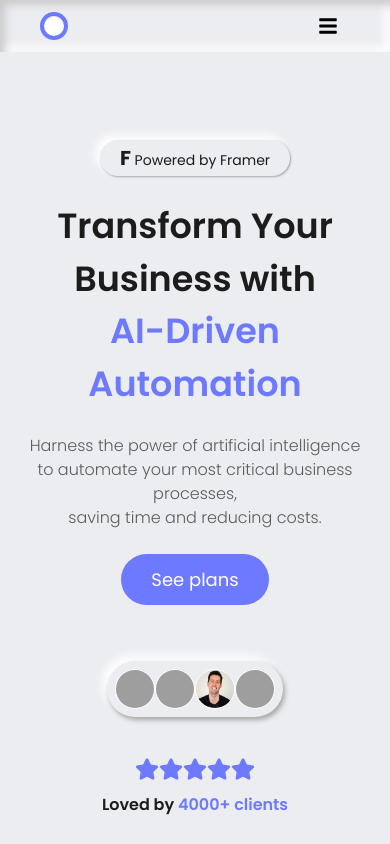
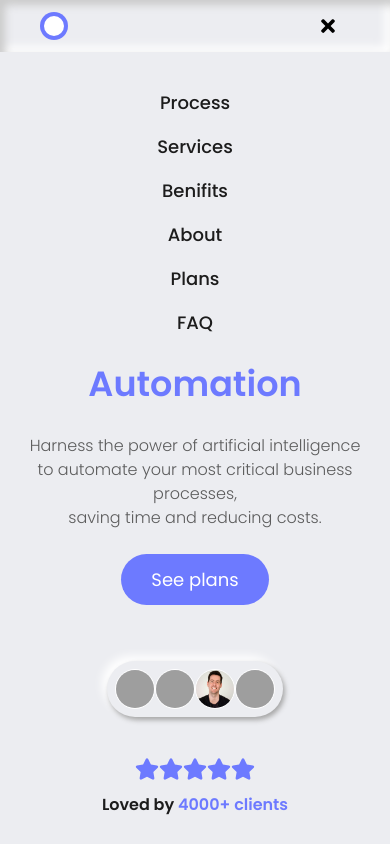
Before and after one commit to Qassimm/Hypersoniccc, a React (Vite) app: page / in a window 390 px wide. Both pictures are taken after a click on the button 328 px from the left and 26 px from the top of the page. Shown: the top 844 px of the page. Built offline with nearby package versions, Linux system fonts and the light colour scheme; grey boxes are pictures that could not be loaded; a web font is replaced by a local one.

Commit message:
Few updates accomplish

```diff
--- a/index.html
+++ b/index.html
@@ -1,13 +1,13 @@
 <!doctype html>
-<html lang="en">
+<html class="scroll-smooth" lang="en">
   <head>
     <meta charset="UTF-8" />
     <link rel="icon" type="image/svg+xml" href="/vite.svg" />
     <meta name="viewport" content="width=device-width, initial-scale=1.0" />
     <title>Vite + React</title>
   </head>
-  <body>
-    <div id="root" class="bg-[#ecedf1] h-screen"></div>
+  <body >
+    <div id="root" class="bg-[#ecedf1] h-screen "></div>
     <script type="module" src="/src/main.jsx"></script>
   </body>
 </html>
--- a/src/App.jsx
+++ b/src/App.jsx
@@ -10,24 +10,27 @@ import Plans from './COMPONENT/Plans'
 import Testimonial from './COMPONENT/Testimonial'
 import FAQ from './COMPONENT/FAQ'
 import Footer from './COMPONENT/Footer'
+import { useState } from 'react'
 
 
 
 function App() {
 
+  const [activeLink, setActiveLink] = useState('');
 
   return (
-    <div className='font-poppins'>
-    <Navbar/>
+    <div className='font-poppins scroll-smooth'>
+
+    <Navbar activeLink={activeLink} setActiveLink={setActiveLink}/>
     <Hero/>
     <Process/>
     <Services/>
     <Benifits/>
-    <About/>
+    <About />
     <Plans/>
     <Testimonial/>
     <FAQ/>
-    <Footer/>
+    <Footer setActiveLink={setActiveLink}/>
     </div>
   )
 }
--- a/src/COMPONENT/About.jsx
+++ b/src/COMPONENT/About.jsx
@@ -1,11 +1,43 @@
+// import React from 'react'
+
+// function About() {
+//   return (
+//     <div  className='relative md:top-50 pt-30 sm:pt-60 md:pt-50 bg-[#ECEDF1] flex flex-col overflow-x-hidden items-center'>
+
+//       {/* headingsection */}
+
+//       <div  className="flex flex-col gap-[40px] py-[40px]">
+//         <div className="gap-[10px] flex flex-col items-center justify-center">
+//           <p className="bg-[ecedf1] text-[#6D7AFF] shadow-[inset_3px_3px_3px_#CACACA,inset_-5px_-5px_10px_white] py-1 md:py-2 px-4 rounded-3xl">
+//             About
+//           </p>
+//           <h2 className="text-[29px] 2xl:text-[45px] md:text-[40px] font-semibold text-[#1C1C1C] text-center">
+//             Who We Are
+//           </h2>
+//           <p className="text-[16px] md:text-[24px] text-[#4d4d4d] text-center w-70 md:w-189 font-medium ">
+//             We are <span className='text-[#6d7aff]'>HyperSonic</span>, a leading AI Automation Agency dedicated to transforming businesses with cutting-edge technology and innovative solutions. Our team is committed to driving efficiency and growth for your business
+//           </p>
+
+//           <button className='px-[30px] py-[12px] bg-[#6d7aff] rounded-4xl text-white  text-[18px]  cursor-pointer duration-300 hover:bg-black mt-[30px]'>Learn more</button>
+//         </div>
+//       </div>
+
+//       {/* ------------------------ */}
+//     </div>
+
+//   )
+// }
+
+// export default About
+
+
 import React from 'react'
 
 function About() {
   return (
-    <div className='relative md:top-50 pt-30 sm:pt-60 md:pt-50 bg-[#ECEDF1] flex flex-col overflow-x-hidden items-center'>
+    <div id="about" className='relative md:top-50 pt-30 sm:pt-60 md:pt-50 bg-[#ECEDF1] flex flex-col overflow-x-hidden items-center'>
 
       {/* headingsection */}
-
       <div className="flex flex-col gap-[40px] py-[40px]">
         <div className="gap-[10px] flex flex-col items-center justify-center">
           <p className="bg-[ecedf1] text-[#6D7AFF] shadow-[inset_3px_3px_3px_#CACACA,inset_-5px_-5px_10px_white] py-1 md:py-2 px-4 rounded-3xl">
@@ -18,13 +50,12 @@ function About() {
             We are <span className='text-[#6d7aff]'>HyperSonic</span>, a leading AI Automation Agency dedicated to transforming businesses with cutting-edge technology and innovative solutions. Our team is committed to driving efficiency and growth for your business
           </p>
 
-          <button className='px-[30px] py-[12px] bg-[#6d7aff] rounded-4xl text-white  text-[18px]  cursor-pointer duration-300 hover:bg-black mt-[30px]'>Learn more</button>
+          <button className='px-[30px] py-[12px] bg-[#6d7aff] rounded-4xl text-white text-[18px] cursor-pointer duration-300 hover:bg-black mt-[30px]'>
+            Learn more
+          </button>
         </div>
       </div>
-
-      {/* ------------------------ */}
     </div>
-
   )
 }
 
--- a/src/COMPONENT/Benifits.jsx
+++ b/src/COMPONENT/Benifits.jsx
@@ -43,7 +43,7 @@ const benefitsData = [
 
 function Benifits() {
   return (
-    <div className="relative md:top-50 pt-30 sm:pt-60 md:pt-50 bg-[#ECEDF1] flex flex-col overflow-x-hidden items-center">
+    <div id="benefits" className="relative md:top-50 pt-30 sm:pt-60 md:pt-50 bg-[#ECEDF1] flex flex-col overflow-x-hidden items-center">
       {/* Heading Section */}
       <div className="flex flex-col gap-[40px] py-[40px]">
         <div className="gap-[10px] flex flex-col items-center justify-center">
--- a/src/COMPONENT/FAQ.jsx
+++ b/src/COMPONENT/FAQ.jsx
@@ -12,7 +12,7 @@ function FAQ() {
 ];
 
   return (
-    <div className='relative md:top-50 pt-30 sm:pt-60 md:pt-25 bg-[#ECEDF1] flex flex-col overflow-x-hidden items-center pb-5'>
+    <div id='faq' className='relative md:top-50 pt-30 sm:pt-60 md:pt-25 bg-[#ECEDF1] flex flex-col overflow-x-hidden items-center pb-5'>
 
        {/* heading section */}
 
--- a/src/COMPONENT/Footer.jsx
+++ b/src/COMPONENT/Footer.jsx
@@ -1,7 +1,7 @@
 import React from 'react'
 import { FaTwitter , FaInstagram , FaLinkedin , FaFacebook } from 'react-icons/fa'
 
-function Footer() {
+function Footer({ setActiveLink }) {
 
     const socialIcons = [
   { icon: FaLinkedin, hoverColor: "hover:bg-blue-500" },
@@ -9,6 +9,14 @@ function Footer() {
   { icon: FaInstagram, hoverColor: "hover:bg-pink-500" },
   { icon: FaFacebook, hoverColor: "hover:bg-blue-600" },
 ];
+
+const navLinks = [{ label: "Process", href: "#process" },
+  { label: "Services", href: "#services" },
+  { label: "Benifits", href: "#benefits" },
+  { label: "About", href: "#about" },
+  { label: "Plans", href: "#plans" },
+  { label: "FAQ", href: "#faq" }];
+
   return (
     <div className='relative md:top-50 pt-30 md:pt-50 bg-[#ECEDF1] flex flex-col overflow-x-hidden items-center pb-5'>
 
@@ -23,9 +31,11 @@ function Footer() {
 
     {/* Navbar Links*/}
     <ul className='flex flex-col md:flex-row items-center  gap-5 mt-10'>
-      {["Process", "Services", "Benifits", "About", "Plans","Testimonial" , "FAQ" , "404"].map((nav, index) => (
+      {navLinks.map((nav, index) => (
         <li key={index}>
-          <a href="#" className=' text-[#1c1c1c] p-2   rounded-3xl  hover:text-[#6D7AFF]  active:border-[0.5px] active:border-[#6d7aff] duration-300 opacity-70'>{nav}</a>
+          <a href={nav.href}
+          onClick={() => setActiveLink(nav.href)}
+           className=' text-[#1c1c1c] p-2   rounded-3xl  hover:text-[#6D7AFF]  active:border-[0.5px] active:border-[#6d7aff] duration-300 opacity-70'>{nav.label}</a>
         </li>
       ))}
     </ul>
--- a/src/COMPONENT/Hero.jsx
+++ b/src/COMPONENT/Hero.jsx
@@ -15,7 +15,7 @@ function Hero() {
     const stars = Array(5).fill(0); // 5 Stars rating
 
   return (
-    <div>
+    <div >
       <hero className='flex justify-center items-center flex-col  relative top-35 md:top-50 gap-6 bg-[#ecedf1]'>
 
         {/*sponsor button */}
--- a/src/COMPONENT/Navbar.jsx
+++ b/src/COMPONENT/Navbar.jsx
@@ -1,48 +1,91 @@
-import React, { useState } from 'react'
-import { FaPhone , FaBars } from 'react-icons/fa'
+import React, { useState } from 'react';
+import { FaPhone, FaBars, FaTimes } from 'react-icons/fa';
 
 function Navbar() {
+  const [isOpen, setIsOpen] = useState(false);
 
+  const navLinks = [{ label: "Process", href: "#process" },
+  { label: "Services", href: "#services" },
+  { label: "Benifits", href: "#benefits" },
+  { label: "About", href: "#about" },
+  { label: "Plans", href: "#plans" },
+  { label: "FAQ", href: "#faq" }];
 
+  const [activeLink, setActiveLink] = useState('');
 
   return (
-    <div className='flex justify-center '>
-     <nav className=' flex items-center justify-between md:justify-center 2xl:justify-between  gap-15 p-1 md:p-3 fixed  md:top-3 md:rounded-[50px] bg-[#ecedf1] shadow-[inset_5px_5px_8px_#cacaca,inset_-5px_-5px_10px_white] px-10 sm:px-0 w-screen sm:w-full md:w-auto 2xl:w-[1430px] z-100'>
+    <div className="flex justify-center">
+      <nav className="flex items-center justify-between md:justify-center 2xl:justify-between gap-15 p-1 md:p-3 fixed md:top-3 md:rounded-[50px] bg-[#ecedf1] shadow-[inset_5px_5px_8px_#cacaca,inset_-5px_-5px_10px_white] px-10 sm:px-0 w-screen sm:w-full md:w-auto 2xl:w-[1430px] z-100">
+
         {/* Logo */}
-    <div className='flex items-center gap-[10px]'>
-      <div className='font-bold bg-[#6D7AFF] p-1 md:p-3 w-fit rounded-full'>
-      <div className='w-5 h-5 rounded-full bg-white' />
+        <div className="flex items-center gap-[10px]">
+          <div className="font-bold bg-[#6D7AFF] p-1 md:p-3 w-fit rounded-full">
+            <div className="w-5 h-5 rounded-full bg-white" />
           </div>
-    <p className='hidden 2xl:block text-[24px] font-semibold '>Hyper<span className='text-[#6d7aff]'>Sonic</span></p>
+          <p className="hidden 2xl:block text-[24px] font-semibold">
+            Hyper<span className="text-[#6d7aff]">Sonic</span>
+          </p>
         </div>
 
-    {/* Navbar Links*/}
-    <ul className='hidden md:flex gap-5'>
-      {["Process", "Services", "Benifits", "About", "Plans", "FAQ"].map((nav, index) => (
+        {/* Nav Links - Desktop */}
+        <ul className="hidden md:flex gap-5">
+          {navLinks.map((nav, index) => (
             <li key={index}>
-          <a href="#" className=' text-[#1c1c1c] p-2   rounded-3xl  hover:text-[#6D7AFF]  active:border-[0.5px] active:border-[#6d7aff] font-medium opacity-70'>{nav}</a>
+              <a
+                href={nav.href}
+                onClick={() => setActiveLink(nav.href)}
+                className={`p-2 rounded-3xl font-medium transition ${
+        activeLink === nav.href
+          ? 'text-[#6D7AFF] border border-[#6D7AFF]' // highlighted
+          : 'text-[#1c1c1c] opacity-70 hover:text-[#6D7AFF]' // normal
+      }`}
+              >
+                {nav.label}
+              </a>
             </li>
           ))}
         </ul>
 
-    {/* Phone Icon Button */}
-    <button className='hidden md:block 2xl:hidden border p-3 text-xl text-white bg-[#6D7AFF] cursor-pointer rounded-full duration-300 hover:bg-black'>
+        {/* Phone Icon - Tablet Only */}
+        <button className="hidden md:block 2xl:hidden border p-3 text-xl text-white bg-[#6D7AFF] cursor-pointer rounded-full duration-300 hover:bg-black">
           <FaPhone />
         </button>
 
-      {/* call-text-button */}
-
-      <button className='hidden 2xl:block bg-[#6d7aff] py-3 px-5 rounded-3xl text-white duration-300 hover:bg-black'>
+        {/* Book a Call - Large screens */}
+        <button className="hidden 2xl:block bg-[#6d7aff] py-3 px-5 rounded-3xl text-white duration-300 hover:bg-black">
           Book a call
         </button>
 
-    {/* Hamburger Menu Icon (Visible on smaller screens) */}
-    <button className='md:hidden p-3 text-xl text-black  cursor-pointer rounded-full duration-300 hover:text-white hover:bg-black'>
-      <FaBars />
+        {/* Hamburger - Mobile Only */}
+        <button
+          onClick={() => setIsOpen(!isOpen)}
+          className="md:hidden p-3 text-xl text-black cursor-pointer rounded-full duration-300 hover:text-white hover:bg-black "
+        >
+          {isOpen ? <FaTimes /> : <FaBars />}
         </button>
       </nav>
+
+      {/* Mobile Nav Dropdown */}
+      <div
+        className={`md:hidden fixed left-0 top-[65px] w-full bg-[#ecedf1] z-50 overflow-hidden transition-all duration-300 ease-in-out ${
+          isOpen ? 'max-h-[500px] py-6 opacity-100' : 'max-h-0 py-0 opacity-0'
+        }`}
+      >
+        <div className="flex flex-col items-center gap-4">
+          {navLinks.map((nav, index) => (
+            <a
+              key={index}
+              href={nav.href}
+              className="text-[#1c1c1c] text-lg font-medium hover:text-[#6D7AFF] transition"
+              onClick={() => setIsOpen(false)}
+            >
+              {nav.label}
+            </a>
+          ))}
         </div>
-  )
+      </div>
+    </div>
+  );
 }
 
-export default Navbar
+export default Navbar;
--- a/src/COMPONENT/Plans.jsx
+++ b/src/COMPONENT/Plans.jsx
@@ -3,7 +3,7 @@ import { FaCheck , FaTimes , FaCrown} from 'react-icons/fa'
 
 function Plans() {
   return (
-    <div className='relative md:top-50 pt-30 sm:pt-60 md:pt-50 bg-[#ECEDF1] flex flex-col overflow-x-hidden items-center pb-5'>
+    <div id='plans' className='relative md:top-50 pt-30 sm:pt-60 md:pt-50 bg-[#ECEDF1] flex flex-col overflow-x-hidden items-center pb-5'>
 
       {/* heading section */}
 
--- a/src/COMPONENT/Process.jsx
+++ b/src/COMPONENT/Process.jsx
@@ -9,7 +9,7 @@ function Process() {
     >
       {/* pTag , heading , tagline */}
 
-      <div className="gap-[10px] flex flex-col items-center justify-center ">
+      <div id="process" className="gap-[10px] flex flex-col items-center justify-center ">
         <p className="bg-[ecedf1] text-[#6D7AFF] shadow-[inset_3px_3px_3px_#cacaca,inset_-5px_-5px_10px_white] py-1 md:py-2 px-4 rounded-3xl">
           Process
         </p>
--- a/src/COMPONENT/Services.jsx
+++ b/src/COMPONENT/Services.jsx
@@ -16,7 +16,7 @@ function Services() {
   return (
     <div
       className="relative md:top-50 pt-30 sm:pt-60 md:pt-50 bg-[#ECEDF1] flex flex-col overflow-x-hidden items-center "
-      id="#services"
+      id="services"
     >
       {/* Separate containers */}
       <div className="flex flex-col gap-[40px]">
--- a/src/COMPONENT/Testimonial.jsx
+++ b/src/COMPONENT/Testimonial.jsx
@@ -39,7 +39,7 @@ function Testimonial() {
 
 
   return (
-    <div className='relative md:top-50 pt-30 sm:pt-60 md:pt-50 bg-[#ECEDF1] flex flex-col overflow-x-hidden items-center pb-5'>
+    <div id='testimonial' className='relative md:top-50 pt-30 sm:pt-60 md:pt-50 bg-[#ECEDF1] flex flex-col overflow-x-hidden items-center pb-5'>
 
      {/* heading section */}
 
```
Lines whose indentation alone changed are shown as unchanged.
